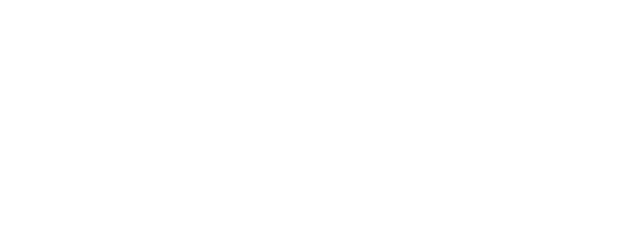
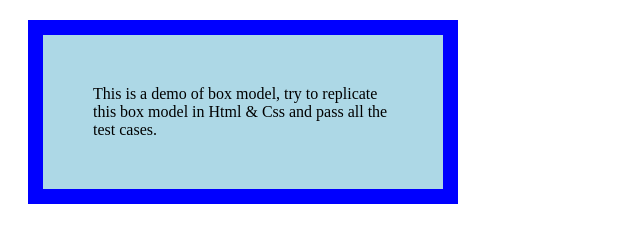
Before and after one commit to acciojob/css-box-model-Ravisharma-1999, a website: page main.html in a window 1280 px wide. Shown: the whole page, without its empty margins (0-640 px from the left). Drawn offline with Linux system fonts and the light colour scheme.

Commit message:
created a submission

```diff
--- a/main.html
+++ b/main.html
@@ -1,16 +1,14 @@
 <!DOCTYPE html>
-
-<html>
-
+<html lang="en">
 <head>
-	<link rel="stylesheet" href="styles.css">
+    <meta charset="UTF-8">
+    <meta name="viewport" content="width=device-width, initial-scale=1.0">
+    <title>Box Model Demo</title>
+    <link rel="stylesheet" href="styles.css">
 </head>
-
 <body>
-	<!-- the entire body must be written by student -->
-    <script type="text/javascript" src="./script.js">
-</script>
-
+    <div class="box">
+        This is a demo of box model, try to replicate this box model in Html & Css and pass all the test cases.
+    </div>
 </body>
-
 </html>
--- a/styles.css
+++ b/styles.css
@@ -1,2 +1,11 @@
 
 /* Your CSS Code here. */
+/* styles.css */
+
+.box {
+    width: 300px;
+    background-color: lightblue;
+    border: 15px solid blue;
+    padding: 50px;
+    margin: 20px;
+}
```
